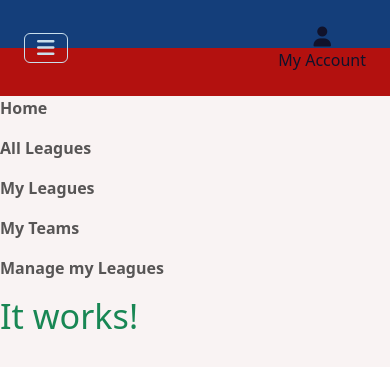
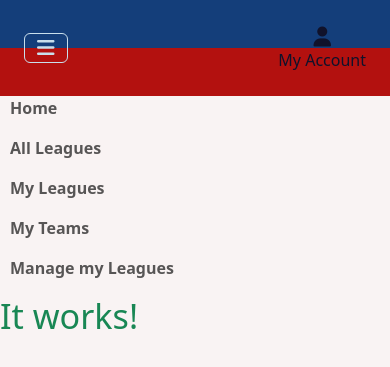
Before and after one commit to NickChapman1988/BBLeagues, a Django app: page / in a window 390 px wide, after a click that opens the changed part. Shown: the top 367 px of the page. Run offline with Django 4.2, Linux system fonts and the light colour scheme.

Commit message:
Fix main-nav margin on mobile

```diff
--- a/static/css/base.css
+++ b/static/css/base.css
@@ -54,6 +54,10 @@ body {
     padding: 0;
   }
 }
+.main-nav-link {
+  margin-left: 10px;
+}
+
 /*---------------------- Footer ---------*/
 footer {
   background: linear-gradient(#143e7a 50%, #b3110f 50%);
--- a/static/css/base.scss
+++ b/static/css/base.scss
@@ -64,6 +64,10 @@ body {
     }
 }
 
+.main-nav-link {
+    margin-left: 10px;
+}
+
 /*---------------------- Footer ---------*/
 
 footer {
--- a/templates/includes/main-nav.html
+++ b/templates/includes/main-nav.html
@@ -1,20 +1,20 @@
 
     <div class="collapse navbar-collapse" id="main-nav">
         <ul class="navbar-nav w-auto mx-auto align-items-start">
-            <li class="nav-item">
+            <li class="nav-item dropdown main-nav-link">
                 <a class="logo-font btn fw-bold nav-link me-5" href="{% url 'home' %}" id="home-link">
                     Home
                 </a>
             </li>
             <!-- All Leagues -->
-            <li class="nav-item dropdown">
+            <li class="nav-item dropdown main-nav-link">
                 <a class="logo-font btn fw-bold nav-link me-5" href="#" id="all-leagues-link" data-bs-toggle="dropdown" aria-haspopup="true" aria-expanded="false">
                     All Leagues
                 </a>
             </li>
 
             <!-- My Leagues -->
-            <li class="nav-item dropdown">
+            <li class="nav-item dropdown main-nav-link">
                 <a class="logo-font btn fw-bold nav-link me-5" href="#" id="my-leagues-link" data-bs-toggle="dropdown" aria-haspopup="true" aria-expanded="false">
                     My Leagues
                 </a>
@@ -26,7 +26,7 @@
             </li>
 
             <!-- My Teams -->
-            <li class="nav-item dropdown">
+            <li class="nav-item dropdown main-nav-link">
                 <a class="logo-font btn fw-bold nav-link me-5" href="#" id="my-teams-link" data-bs-toggle="dropdown" aria-haspopup="true" aria-expanded="false">
                     My Teams
                 </a>
@@ -39,7 +39,7 @@
             </li>
 
             <!-- League Commissioner Admin -->
-            <li class="nav-item dropdown">
+            <li class="nav-item dropdown main-nav-link">
                 <a class="logo-font btn fw-bold nav-link me-5" href="#" id="manage-leagues-link" data-bs-toggle="dropdown" aria-haspopup="true" aria-expanded="false">
                     Manage my Leagues
                 </a>
@@ -52,7 +52,7 @@
             </li>
             {% if request.user.is_superuser %}
             <!-- Admin Panel -->
-            <li class="nav-item dropdown">
+            <li class="nav-item dropdown main-nav-link">
                 <a class="logo-font btn fw-bold nav-link me-5" href="#" id="admin-link" data-bs-toggle="dropdown" aria-haspopup="true" aria-expanded="false">
                     Admin Control Panel
                 </a>
```
Also changed, not shown: 1 other file.
